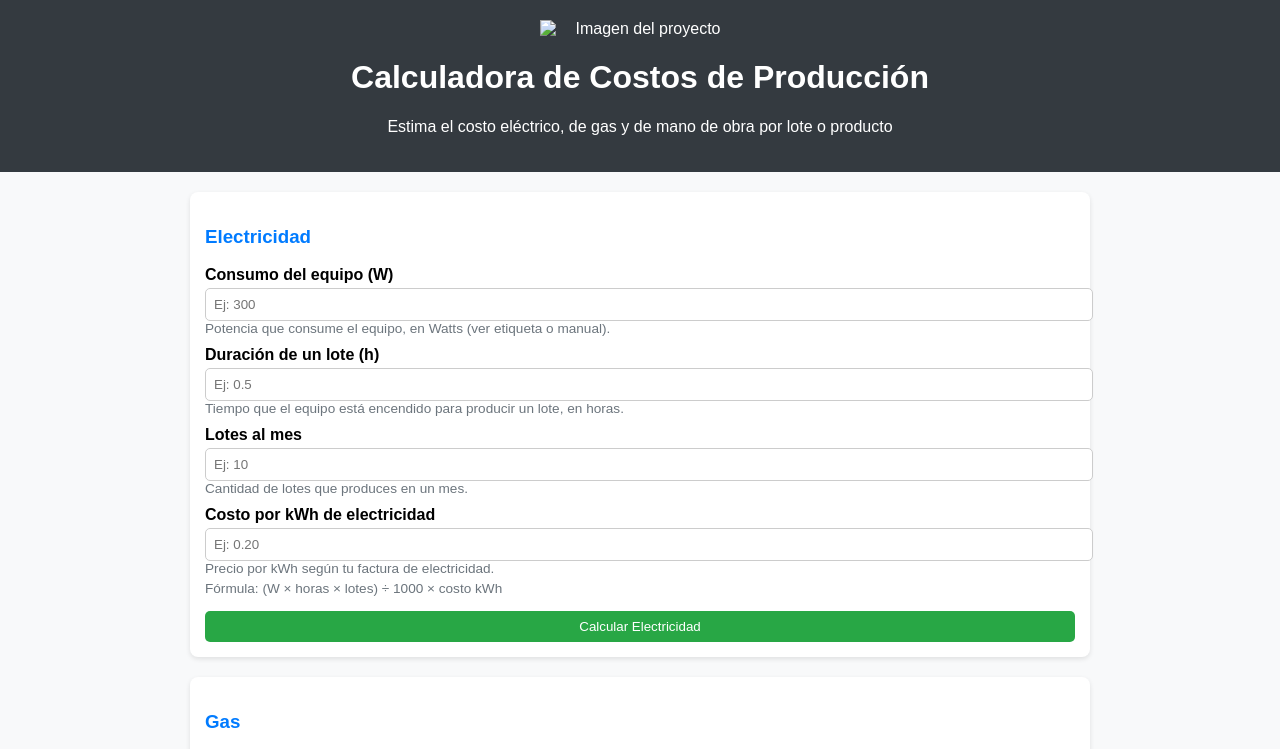
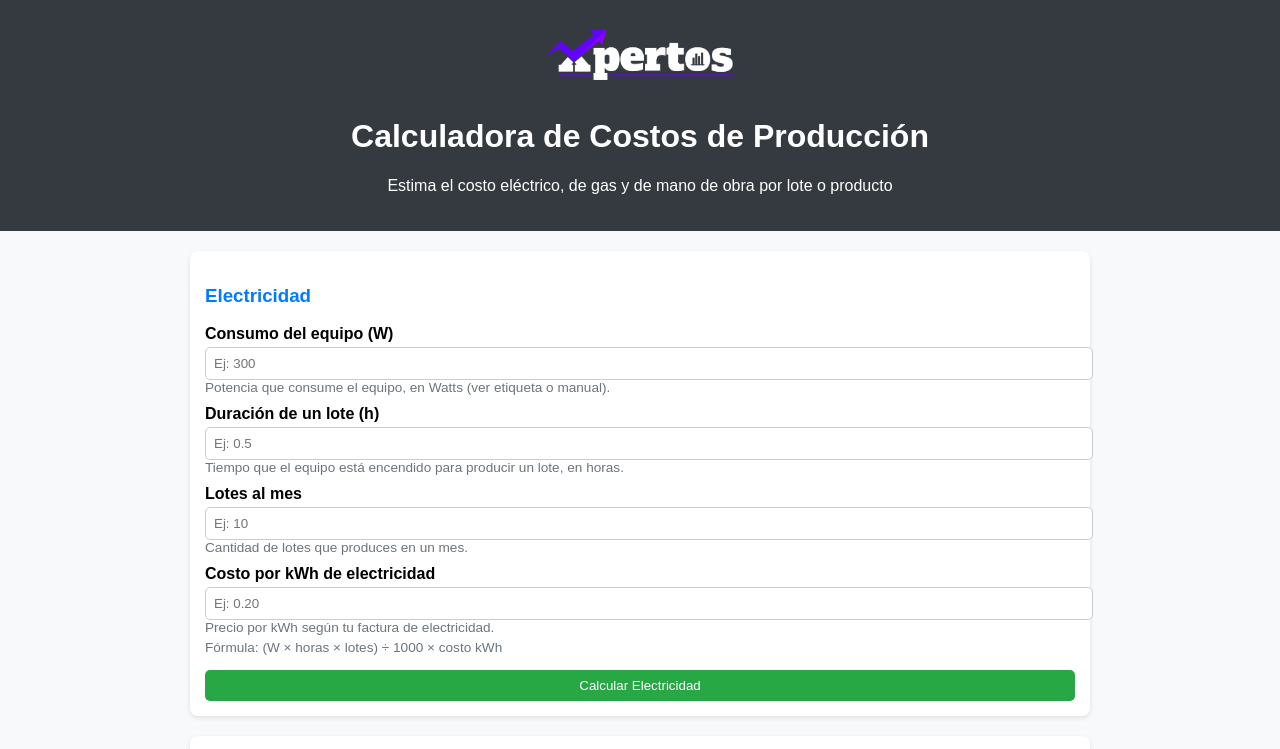
Before and after one commit to engerjoga/calculo_consumo_energetico_gas_manoDeObra_Xpertos, a plain HTML site: page index.html.html in a window 1280 px wide. Shown: the top 749 px of the page. Drawn offline with Linux system fonts and the light colour scheme.

Commit message:
Update index.html.html

```diff
--- a/index.html.html
+++ b/index.html.html
@@ -75,7 +75,7 @@
 <body>
 
 <header>
-  <img src="imagen-proyecto.jpg" alt="Imagen del proyecto">
+  <img src="xpertos_blanco.png" alt="Imagen del proyecto">
   <h1>Calculadora de Costos de Producción</h1>
   <p>Estima el costo eléctrico, de gas y de mano de obra por lote o producto</p>
 </header>
```
